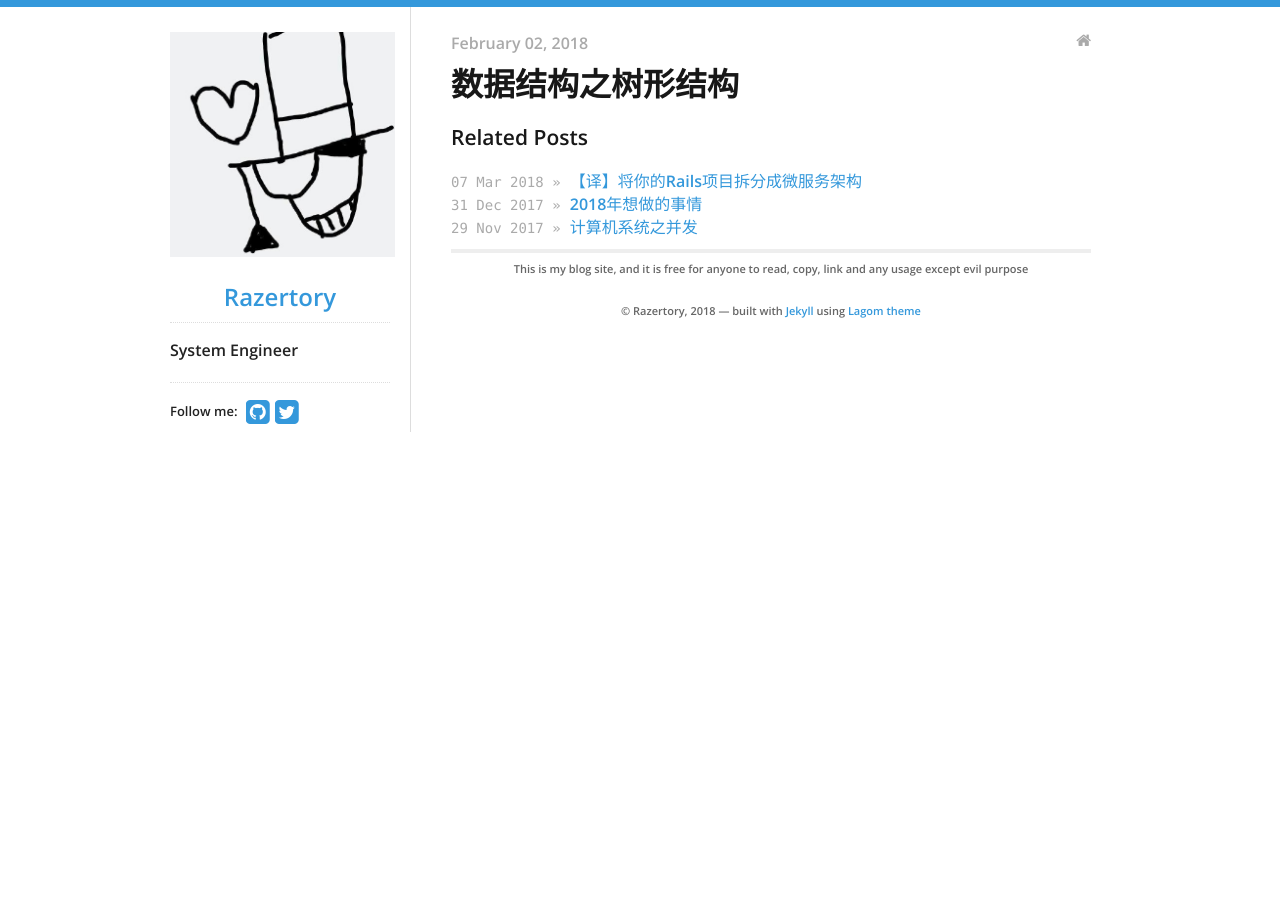
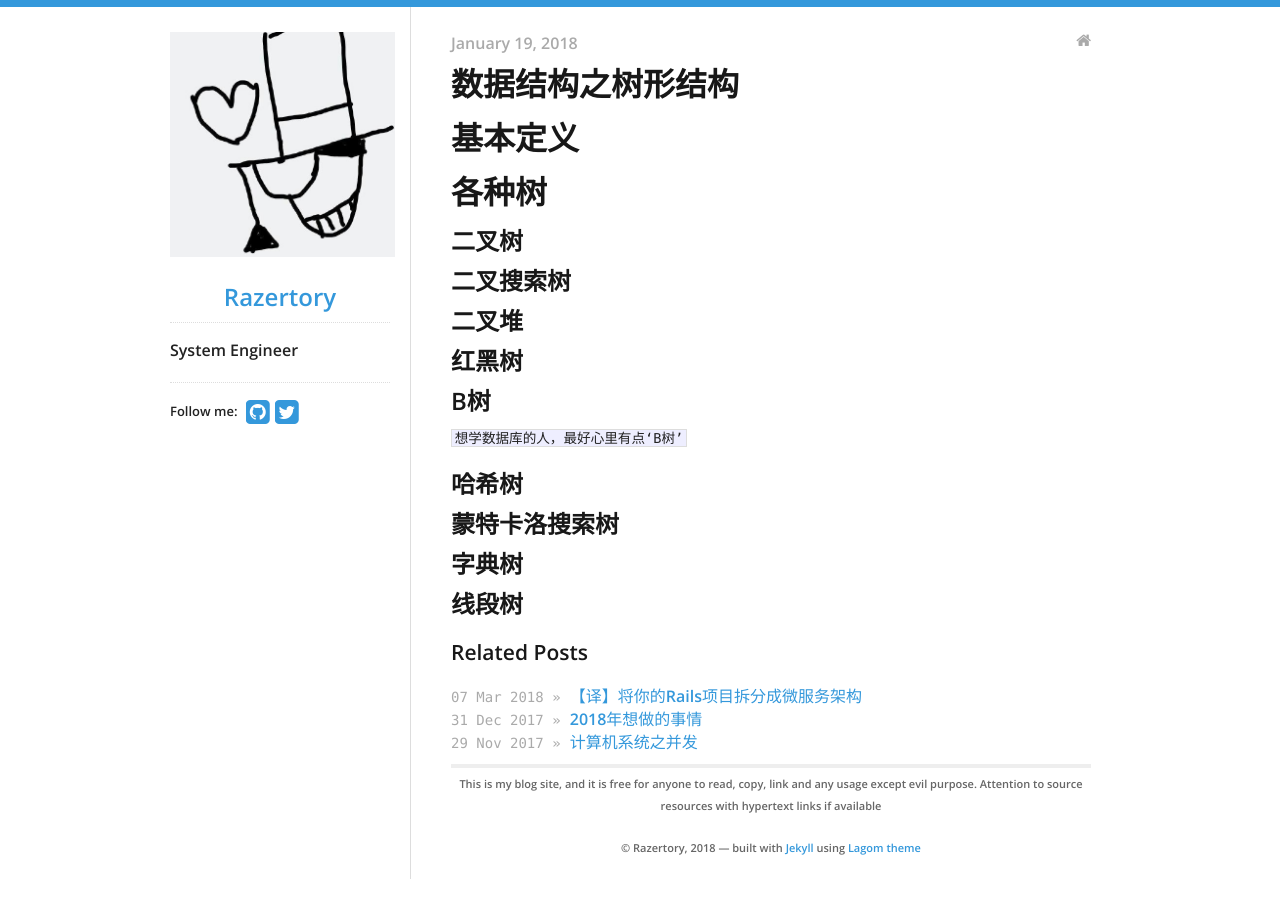
Before and after one commit to razertory/razertory.github.io, a Jekyll site: the page built from _posts/2018-02-02-数据结构之树形结构.markdown, in a window 1280 px wide. Built offline with Jekyll 4.4.1, drawn with Linux system fonts in a browser that asks for light colours; our own code applies the rules of GitHub Pages for plain Markdown files.

Commit message:
调整文本

```diff
--- a/_includes/footer.html
+++ b/_includes/footer.html
@@ -1,7 +1,7 @@
 <div class="disclaimer">
   {% if site.data.theme.show_disclaimer %}
   <p>
-    This is my blog site, and it is free for anyone to read, copy, link and any usage except evil purpose
+    This is my blog site, and it is free for anyone to read, copy, link and any usage except evil purpose. Attention to source resources with hypertext links if available
   </p>
   {% endif %}
 
--- a/_posts/2018-02-02-数据结构之树形结构.markdown
+++ b/_posts/2018-02-02-数据结构之树形结构.markdown
@@ -0,0 +1,18 @@
+---
+layout: post
+title:  "数据结构之树形结构"
+date:   2018-01-20 0:21:00 +0800
+categories: jekyll update
+---
+# 基本定义
+# 各种树
+## 二叉树
+## 二叉搜索树
+## 二叉堆
+## 红黑树
+## B树
+`想学数据库的人，最好心里有点‘B树’`
+## 哈希树
+## 蒙特卡洛搜索树
+## 字典树
+## 线段树
```
Also changed, not shown: _posts/2017-12-01-计算机系统之并发.markdown (+6 -4 lines).
